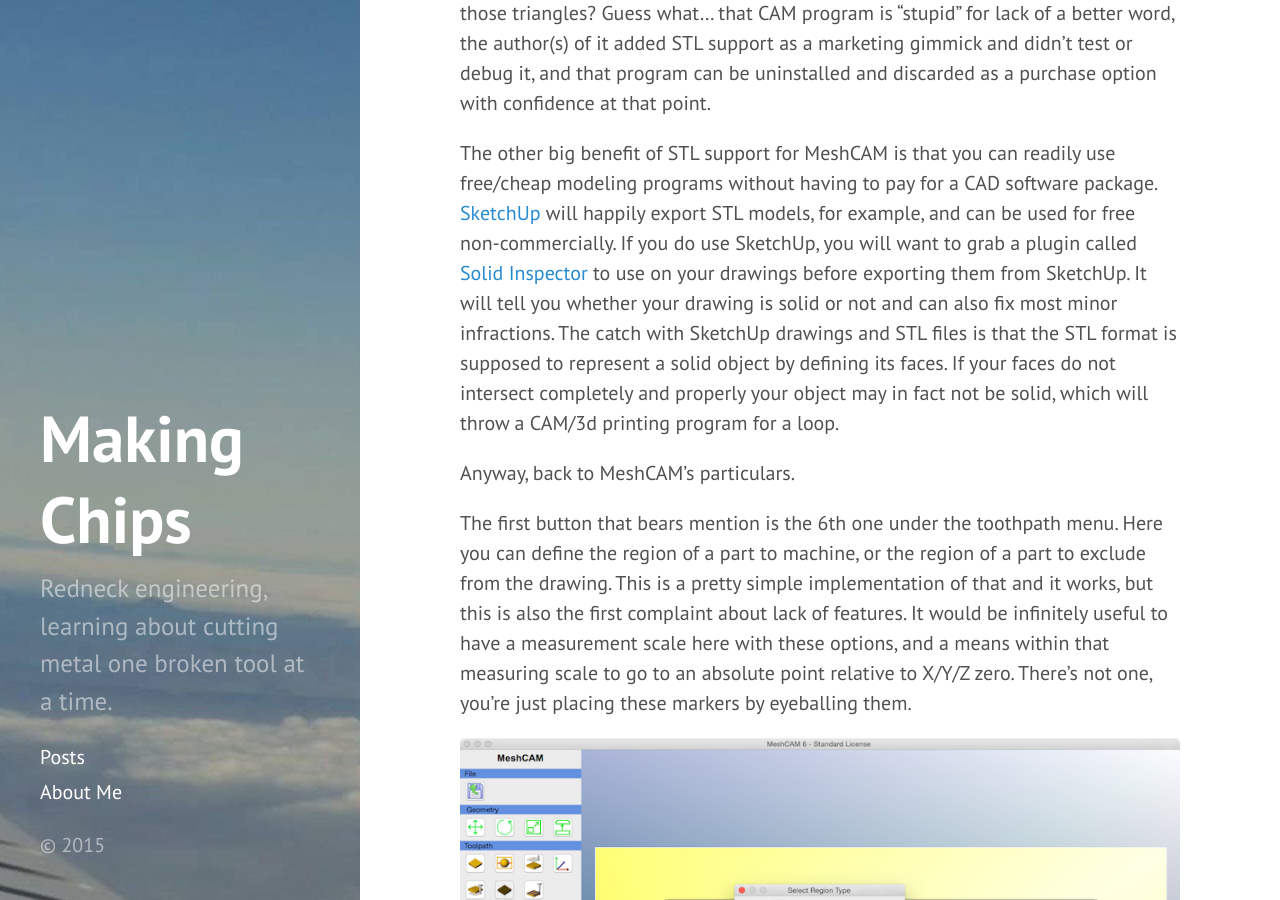
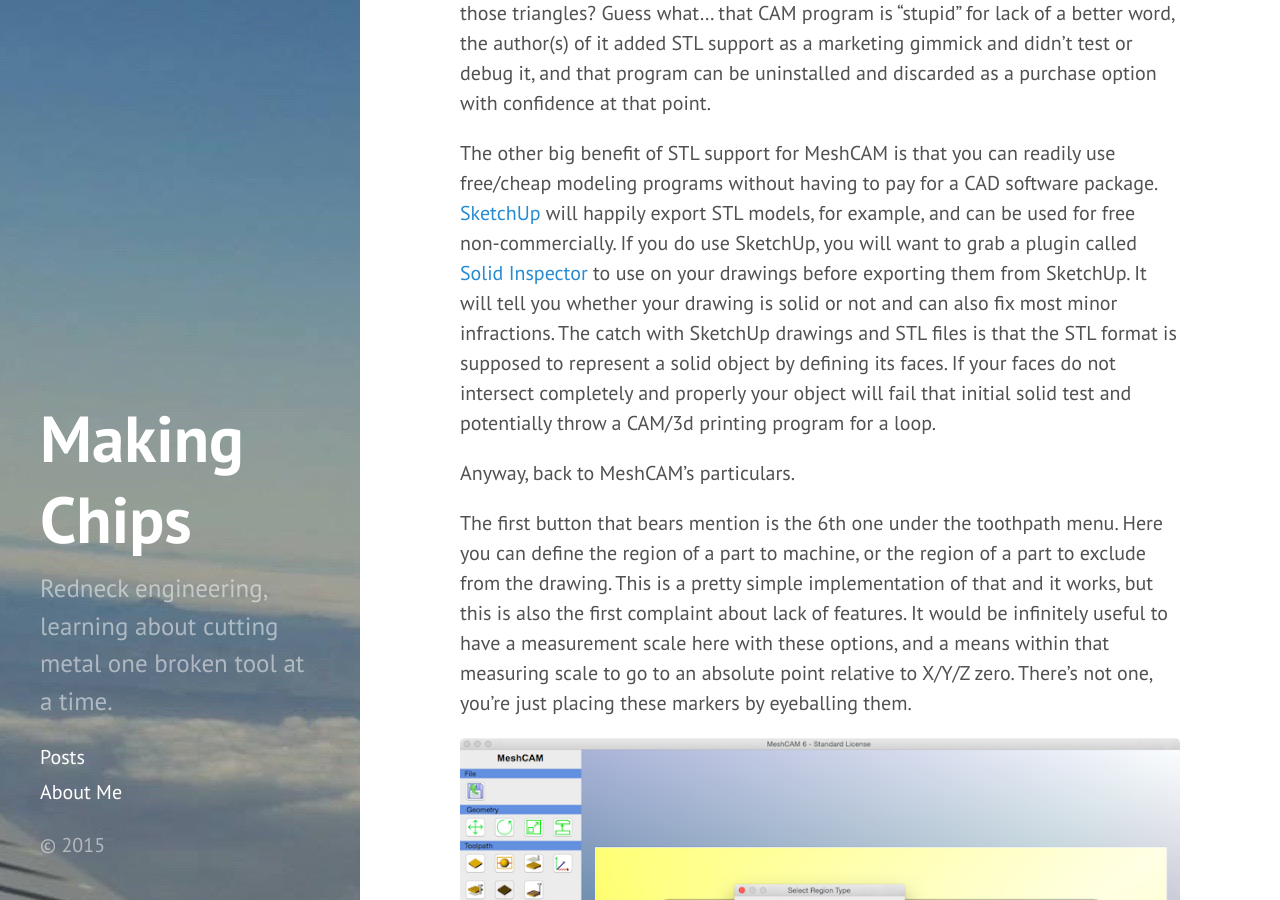
Before and after one commit to makingchips/makingchips.github.io, a Jekyll site: the page built from _posts/2015-11-15-MeshCAM.md, in a window 1280 px wide and 900 px high, scrolled down 1693 px. Built offline with Jekyll 4.4.1, drawn with Linux system fonts in a browser that asks for light colours; Markdown is read by kramdown in place of the engine named in the settings.

Commit message:
Update 2015-11-15-MeshCAM.md

```diff
--- a/_posts/2015-11-15-MeshCAM.md
+++ b/_posts/2015-11-15-MeshCAM.md
@@ -21,7 +21,7 @@
 
 Speaking of the above debate, STL support is actually a pretty good initial test of CAM software for those CAM softwares that support it.  If you import an STL and find that the CAM program you're evaluating shows you a garbled mess of triangles and generates a toolpath that will take 3 or 4 hours to cut as it tries to reproduce all of those triangles?  Guess what... that CAM program is "stupid" for lack of a better word, the author(s) of it added STL support as a marketing gimmick and didn't test or debug it, and that program can be uninstalled and discarded as a purchase option with confidence at that point.
 
-The other big benefit of STL support for MeshCAM is that you can readily use free/cheap modeling programs without having to pay for a CAD software package.  [SketchUp](http://www.sketchup.com/) will happily export STL models, for example, and can be used for free non-commercially.  If you do use SketchUp, you will want to grab a plugin called [Solid Inspector](http://extensions.sketchup.com/en/content/solid-inspector%C2%B2) to use on your drawings before exporting them from SketchUp.  It will tell you whether your drawing is solid or not and can also fix most minor infractions.  The catch with SketchUp drawings and STL files is that the STL format is supposed to represent a solid object by defining its faces.  If your faces do not intersect completely and properly your object may in fact not be solid, which will throw a CAM/3d printing program for a loop.
+The other big benefit of STL support for MeshCAM is that you can readily use free/cheap modeling programs without having to pay for a CAD software package.  [SketchUp](http://www.sketchup.com/) will happily export STL models, for example, and can be used for free non-commercially.  If you do use SketchUp, you will want to grab a plugin called [Solid Inspector](http://extensions.sketchup.com/en/content/solid-inspector%C2%B2) to use on your drawings before exporting them from SketchUp.  It will tell you whether your drawing is solid or not and can also fix most minor infractions.  The catch with SketchUp drawings and STL files is that the STL format is supposed to represent a solid object by defining its faces.  If your faces do not intersect completely and properly your object will fail that initial solid test and potentially throw a CAM/3d printing program for a loop.
 
 
 Anyway, back to MeshCAM's particulars.
```
